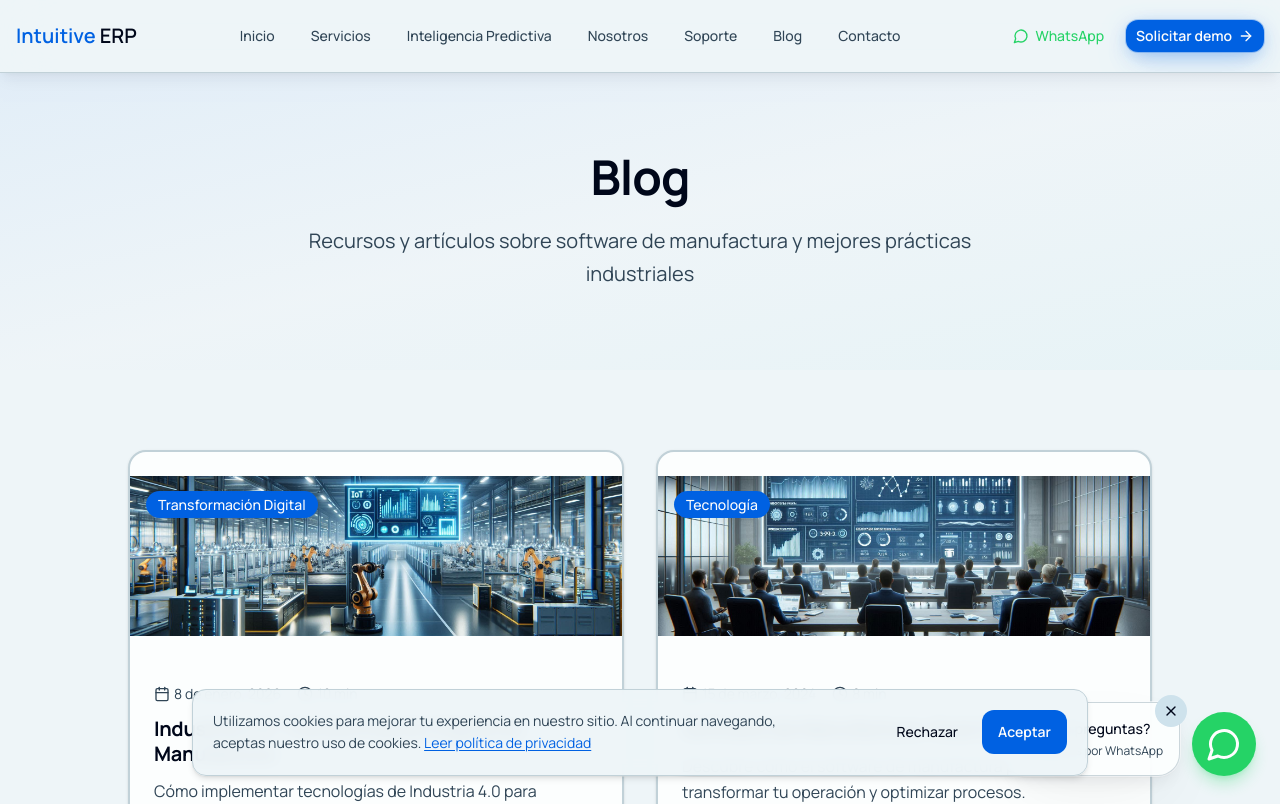
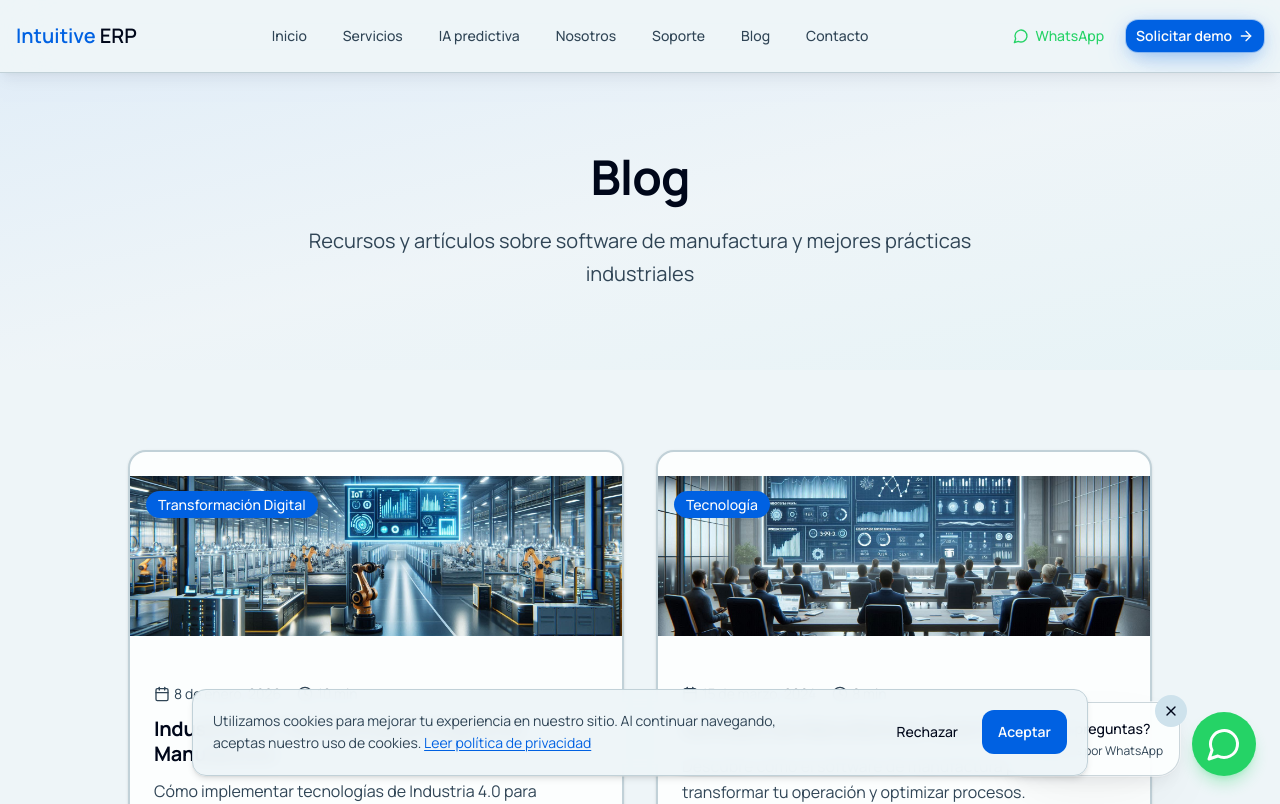
Before and after one commit to PabloColunga333/Web_Intuitive, a Next.js app: page /blog in a window 1280 px wide. Shown: the top 804 px of the page. Built offline with nearby package versions, Linux system fonts and the light colour scheme.

Commit message:
chore: rename predictive menu item

```diff
--- a/components/header.tsx
+++ b/components/header.tsx
@@ -30,7 +30,7 @@ export function Header() {
   const navigation = [
     { name: "Inicio", href: "/" },
     { name: "Servicios", href: "/servicios" },
-    { name: "Inteligencia Predictiva", href: "/predictivo" },
+    { name: "IA predictiva", href: "/predictivo" },
     { name: "Nosotros", href: "/nosotros" },
     { name: "Soporte", href: "/soporte-tecnico" },
     { name: "Blog", href: "/blog" },
```
